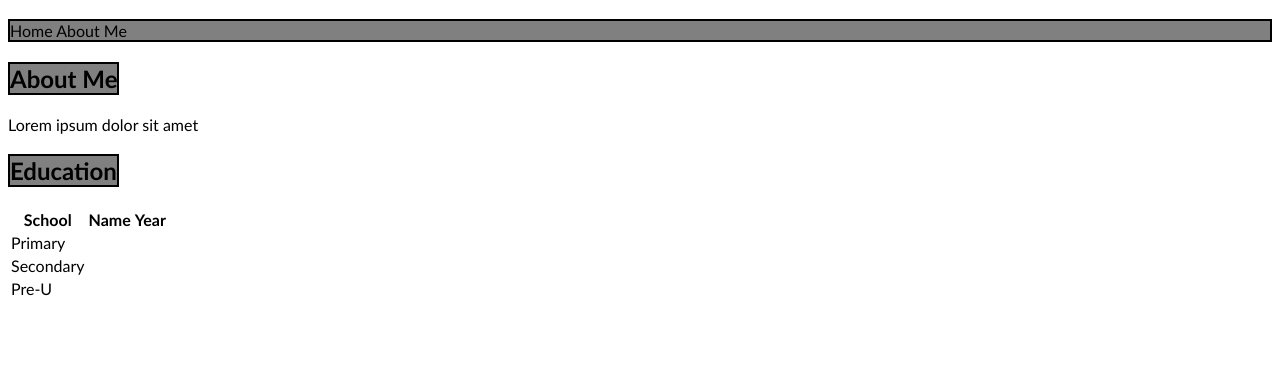
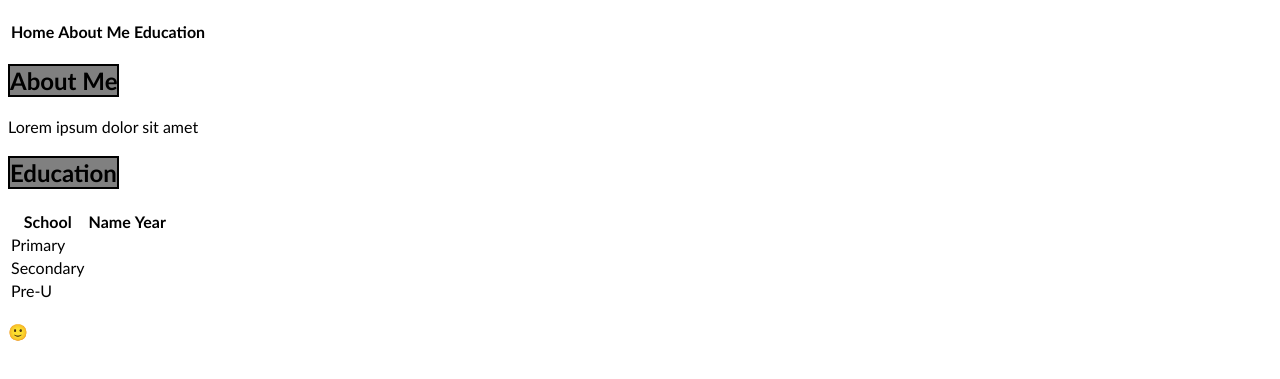
Before and after one commit to FundayStrike/folio, a plain HTML site: page index.html in a window 1280 px wide. Shown: the part 63-442 px from the top of the page. Drawn offline with Linux system fonts and the light colour scheme.

Commit message:
Update index.html

```diff
--- a/index.html
+++ b/index.html
@@ -8,10 +8,14 @@
     </head>
     <body>
         <h1>&nbsp;Portfolio</h1>
-        <nav>
-            <a href="index.html">Home</a>
-            <a href="#aboutme">About Me</a>
-        </nav>
+        <table class="nav">
+            <tr>
+                <th><a href="index.html">Home</a></th>
+                <th><a href="#aboutme">About Me</a></th>
+                <th><a href="#education">Education</a></th>
+            </tr>
+        </table>
+        <div class="info">
             <h2 id="aboutme">About Me</h2>
             <p>Lorem ipsum dolor sit amet</p>
             <h2 id="education">Education</h2>
@@ -37,5 +41,7 @@
                     <td></td>
                 </tr>
             </table>
+            <br>&#x1F642;
+        </div>
     </body>
 </html>
```
Lines whose indentation alone changed are shown as unchanged.
